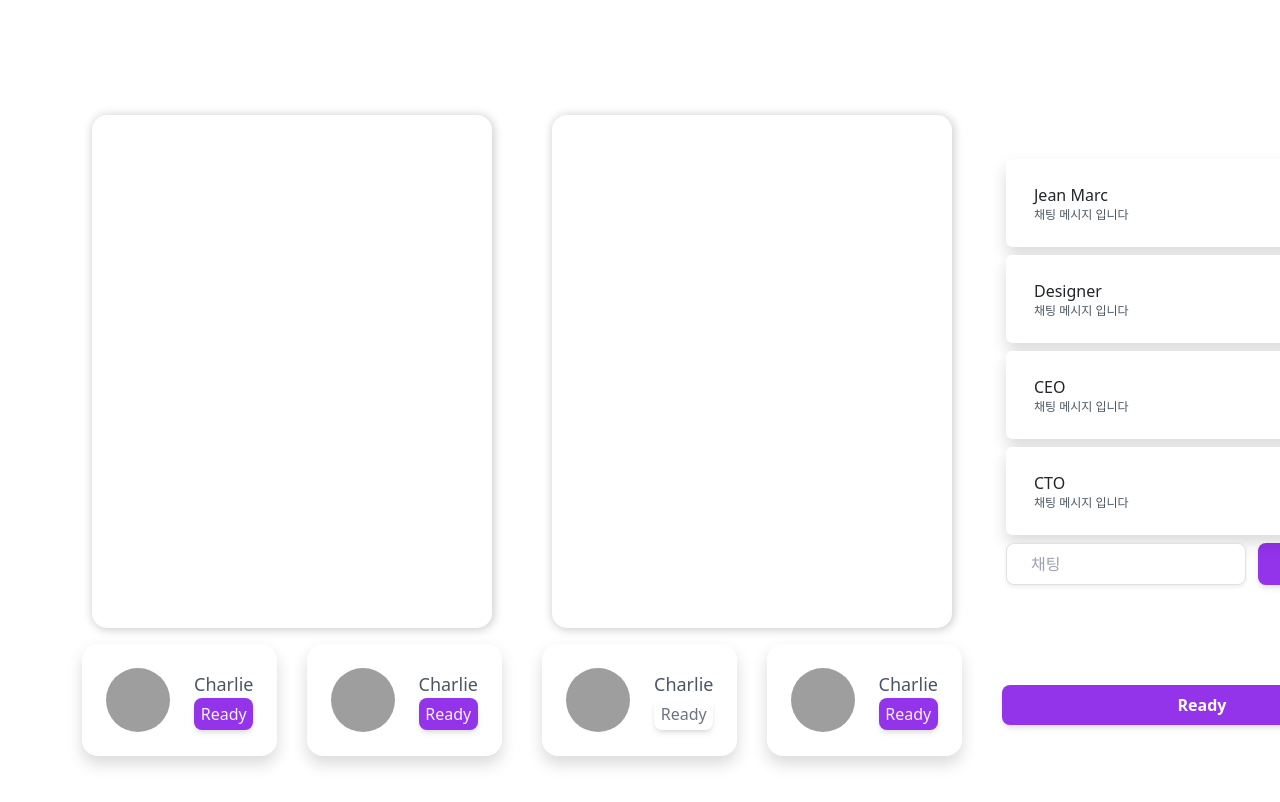
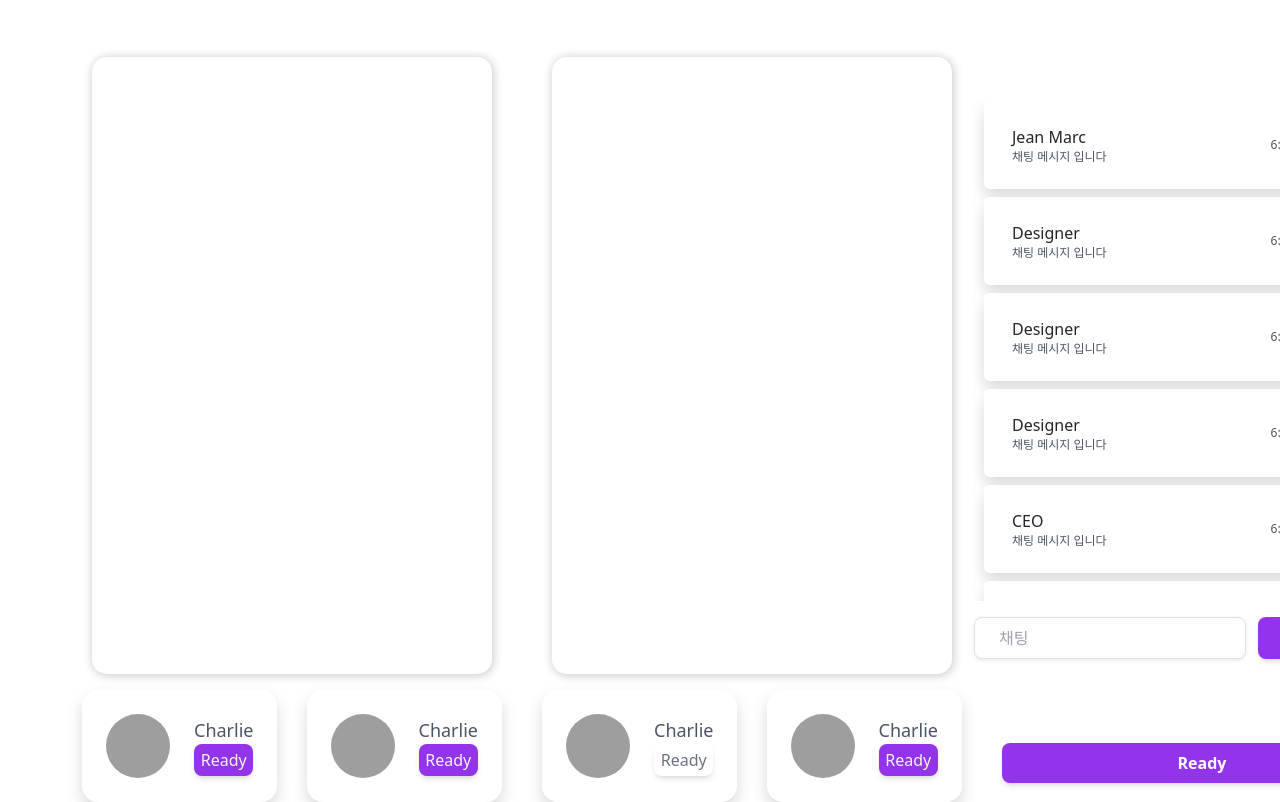
Before and after one commit to Miracle-Midnight/Drawing-Duo, a React (Create React App) app in the folder frontend/: page / in a window 1280 px wide. Shown: the top 802 px of the page. Built offline with nearby package versions, Linux system fonts and the light colour scheme; grey boxes are pictures that could not be loaded.

Commit message:
Feat : 채팅 스크롤 기능 추가

```diff
--- a/frontend/src/routes/gameLobby/gameLobby.css
+++ b/frontend/src/routes/gameLobby/gameLobby.css
@@ -9,5 +9,10 @@
 }
 .chat {
   width: 400px;
-
 }
+.chat-container {
+  height: 500px;
+  overflow: auto;
+  padding-left: 10px;
+  padding-right: 10px;
+}
--- a/frontend/src/routes/gameLobby/gameLobby.tsx
+++ b/frontend/src/routes/gameLobby/gameLobby.tsx
@@ -101,13 +101,39 @@ function Login() {
           </div>
         </div>
         <div>
-          <div className="chat  mx-auto rounded-md w-full h-full">
+          <div className="chat mx-auto rounded-md w-full h-full">
             <div className="container flex flex-col items-center justify-center w-full mx-auto pt-11 pb-11">
-              <ul className="flex flex-col">
+              <ul className="flex flex-col overflow-auto chat-container w-full">
                 <li className="flex flex-row mb-2 border-gray-400">
                   <div className="transition duration-500 shadow ease-in-out transform hover:-translate-y-1 hover:shadow-lg select-none cursor-pointer bg-white dark:bg-gray-800 rounded-md flex flex-1 items-center p-4">
                     <div className="flex-1 pl-1 md:mr-16">
                       <div className="font-medium">Jean Marc</div>
+                      <div className="flex">
+                        <div className="text-xs text-gray-600 ">
+                          채팅 메시지 입니다
+                        </div>
+                      </div>
+                    </div>
+                    <div className="text-xs text-gray-600 ">6:00 AM</div>
+                  </div>
+                </li>
+                <li className="flex flex-row mb-2 border-gray-400">
+                  <div className="transition duration-500 shadow ease-in-out transform hover:-translate-y-1 hover:shadow-lg select-none cursor-pointer bg-white dark:bg-gray-800 rounded-md flex flex-1 items-center p-4">
+                    <div className="flex-1 pl-1 md:mr-16">
+                      <div className="font-medium">Designer</div>
+                      <div className="flex">
+                        <div className="text-xs text-gray-600 ">
+                          채팅 메시지 입니다
+                        </div>
+                      </div>
+                    </div>
+                    <div className="text-xs text-gray-600 ">6:00 AM</div>
+                  </div>
+                </li>
+                <li className="flex flex-row mb-2 border-gray-400">
+                  <div className="transition duration-500 shadow ease-in-out transform hover:-translate-y-1 hover:shadow-lg select-none cursor-pointer bg-white dark:bg-gray-800 rounded-md flex flex-1 items-center p-4">
+                    <div className="flex-1 pl-1 md:mr-16">
+                      <div className="font-medium">Designer</div>
                       <div className="flex">
                         <div className="text-xs text-gray-600 ">
                           채팅 메시지 입니다
@@ -156,7 +182,8 @@ function Login() {
                     <div className="text-xs text-gray-600 ">6:00 AM</div>
                   </div>
                 </li>
-                <li>
+              </ul>
+
               <div className="w-full rounded-md">
                 <div className="text-center font-light flex items-center justify-center">
                   <form className="flex flex-col justify-center w-3/4 max-w-sm space-y-3 md:flex-row md:w-full md:space-x-3 md:space-y-0">
@@ -177,11 +204,9 @@ function Login() {
                   </form>
                 </div>
               </div>
-                </li>
-              </ul>
             </div>
           </div>
-          <div className="">
+          <div>
             <button
               className="px-4 w-full py-2 ml-10 text-base font-semibold text-white bg-purple-600 rounded-lg shadow-md hover:bg-purple-700 focus:outline-none focus:ring-2 focus:ring-purple-500 focus:ring-offset-2 focus:ring-offset-purple-200 justify-center place-self-center"
               type="submit"
```
Lines whose indentation alone changed are shown as unchanged.
